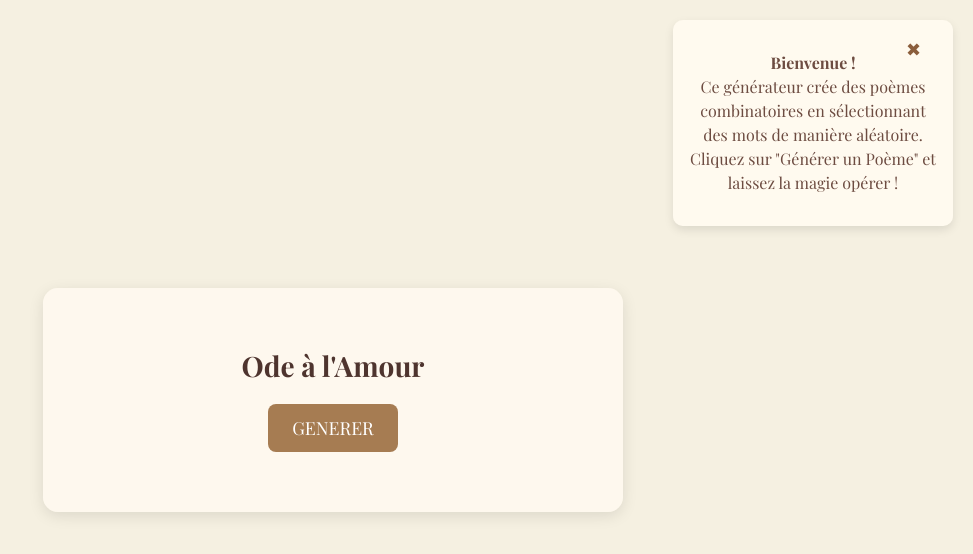
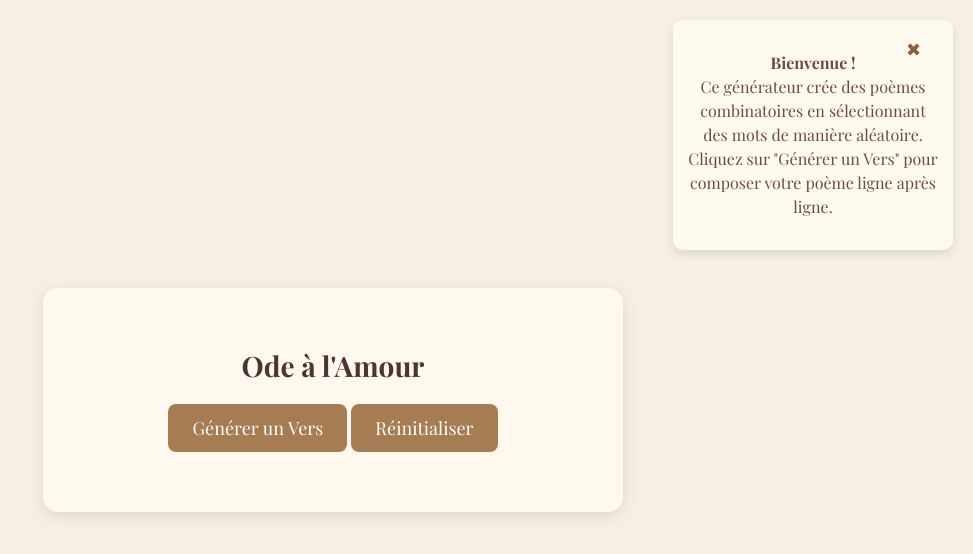
Before and after one commit to nemesisrises/G-n-rateur-d-Avenir, a plain HTML site: page index.html in a window 1280 px wide. Shown: the whole page, without its empty margins (307-1280 px from the left). Drawn offline with nearby package versions, Linux system fonts and the light colour scheme.

Commit message:
Update index.html

```diff
--- a/index.html
+++ b/index.html
@@ -9,14 +9,15 @@
 <body>
     <div class="container">
         <div class="info-panel" id="infoPanel">
-    <p><strong>Bienvenue !</strong><br>
-    Ce générateur crée des poèmes combinatoires en sélectionnant des mots de manière aléatoire.
-    Cliquez sur "Générer un Poème" et laissez la magie opérer !</p>
-    <button id="closePanel">✖</button>
-</div>
+            <p><strong>Bienvenue !</strong><br>
+            Ce générateur crée des poèmes combinatoires en sélectionnant des mots de manière aléatoire.
+            Cliquez sur "Générer un Vers" pour composer votre poème ligne après ligne.</p>
+            <button id="closePanel">✖</button>
+        </div>
 
         <h1>Ode à l'Amour</h1>
-        <button id="generatePoem">GENERER</button>
+        <button id="generateLine">Générer un Vers</button>
+        <button id="resetPoem">Réinitialiser</button>
         <div id="poemDisplay"></div>
     </div>
     <script src="script.js"></script>
```
